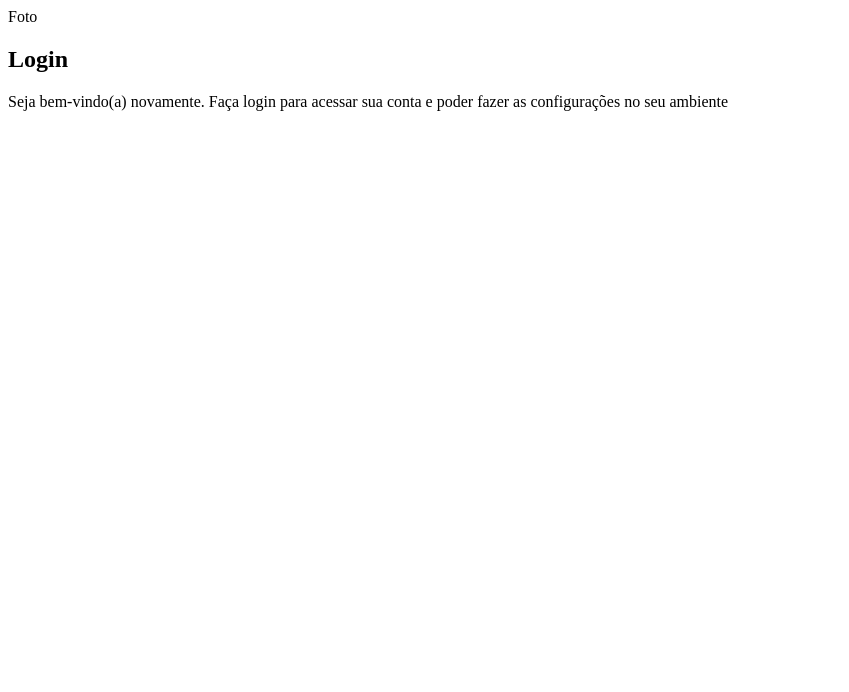
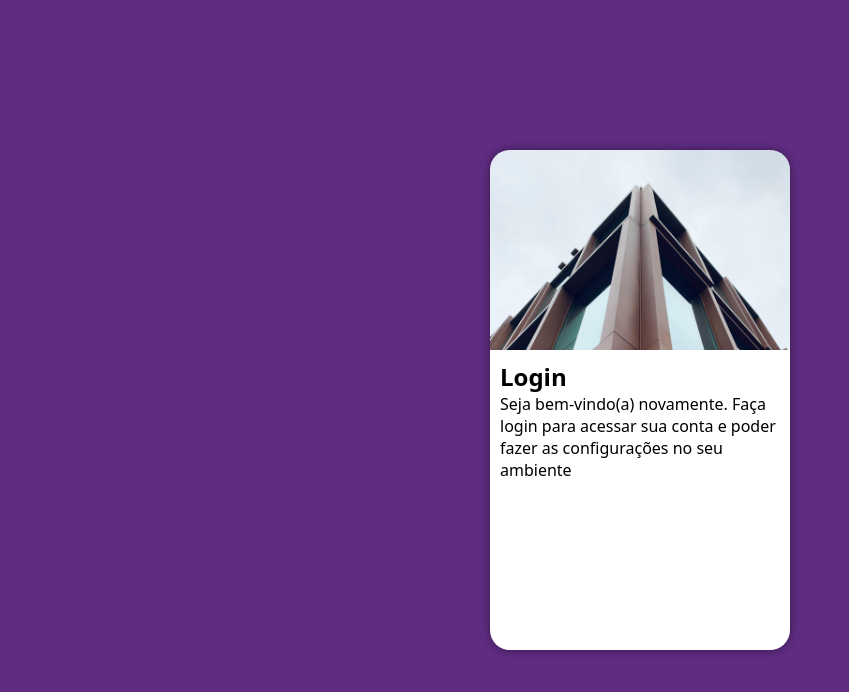
Before and after one commit to arthurgoncalvesmoura/projeto-login, a plain HTML site: page index.html in a window 1280 px wide. Shown: the whole page, without its empty margins (0-849 px from the left). Drawn offline with Linux system fonts and the light colour scheme.

Commit message:
criação da interface do login

```diff
--- a/estilos/style.css
+++ b/estilos/style.css
@@ -0,0 +1,53 @@
+@charset "UTF-8";
+
+/*
+    Paleta de cores
+    Verde: #49a09d
+    Lilás: #5f2c82
+*/
+
+* {
+    font-family: system-ui, -apple-system, BlinkMacSystemFont, 'Segoe UI', Roboto, Oxygen, Ubuntu, Cantarell, 'Open Sans', 'Helvetica Neue', sans-serif;
+    padding: 0px;
+    margin: 0px;
+    box-sizing: border-box;
+}
+
+body, html {
+    background-color: #5f2c82;
+    height: 100vh;
+    width: 100vw;
+}
+
+main {
+    position: relative;
+    height: 100vh;
+    width: 100vw;
+}
+
+section#login {
+    position: absolute;
+    top: 50%;
+    left: 50%;
+    overflow: hidden;
+    transform: translate(-50%, -50%);
+
+    background-color: white;
+    width: 300px;
+    height: 500px;
+    border-radius: 20px;
+    box-shadow: 0px 0px 10px rgba(0, 0, 0, 0.450);
+}
+
+section#login > div#imagem {
+    display: block;
+    background: #5f2c82 url(../imagens/metal.jpg);
+    background-size: cover;
+    height: 200px;
+
+}
+
+section#login > div#formulario {
+    display: block;
+    padding: 10px;
+}
--- a/index.html
+++ b/index.html
@@ -10,7 +10,7 @@
     <main>
         <section id="login">
             <div id="imagem">
-                Foto
+                <!-- Aqui vai a imagem nas CSS -->
             </div>
 
             <div id="formulario">
```
